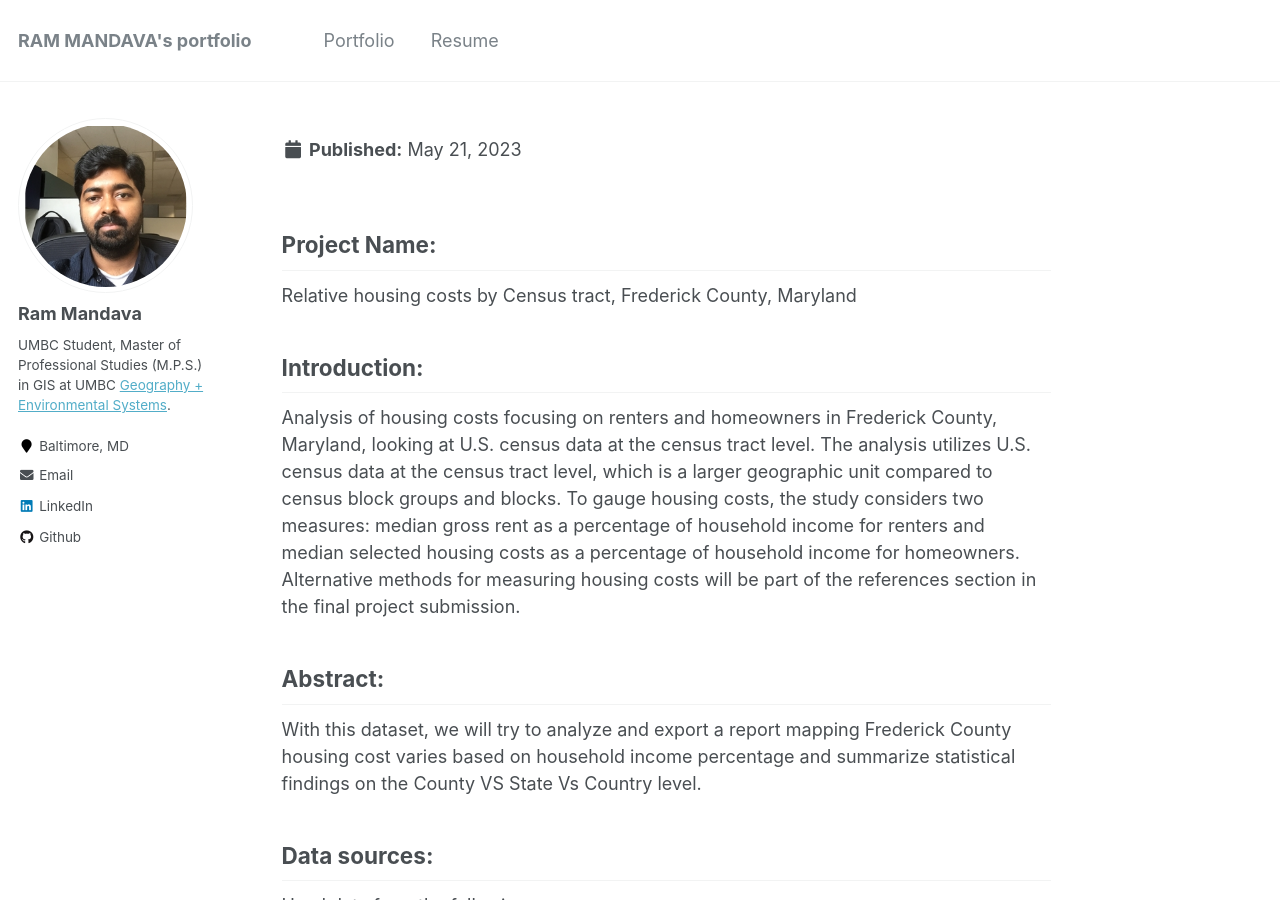
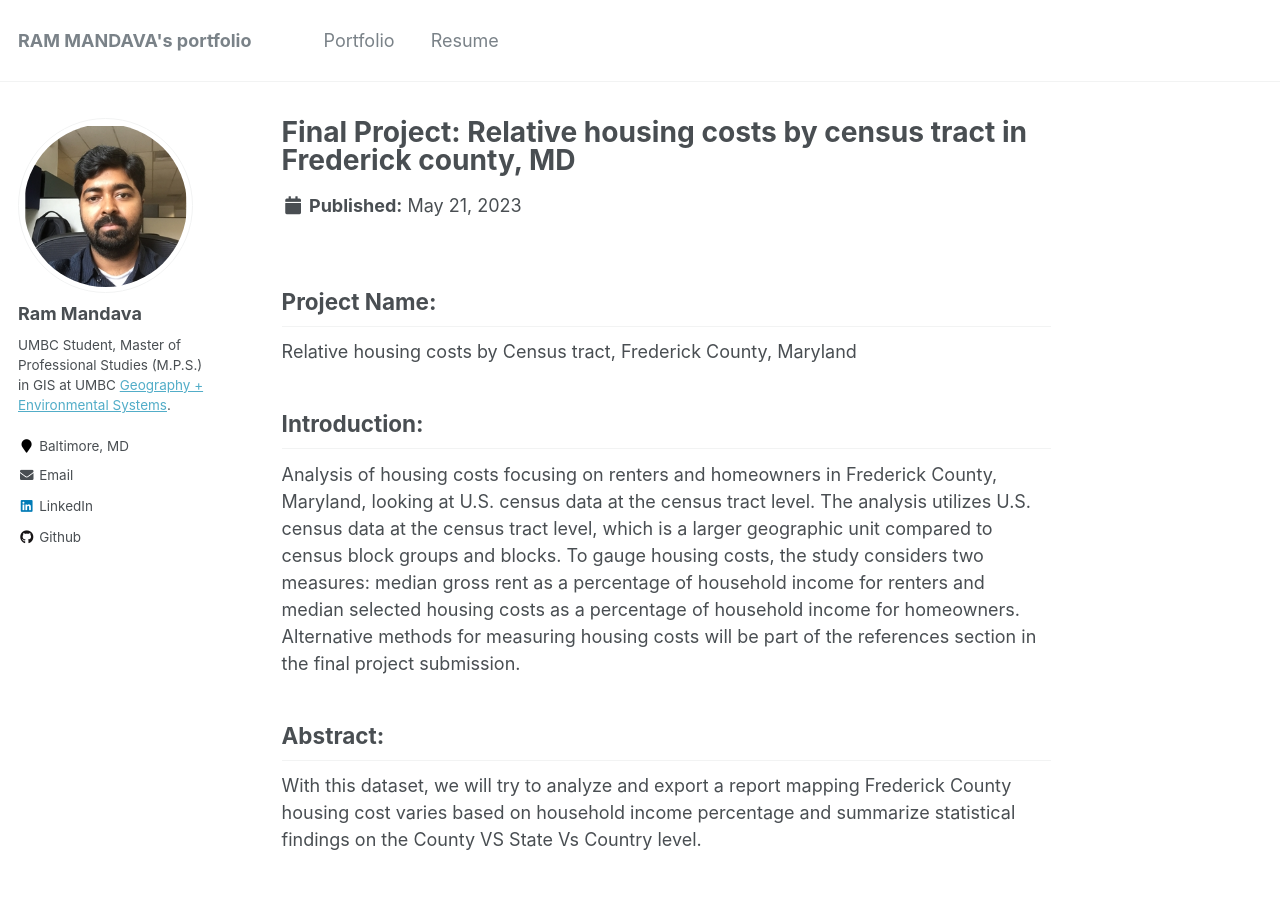
Before and after one commit to mandavaram/mandavaram.github.io, a Jekyll site: the page built from _portfolio/portfolio-1.md, in a window 1280 px wide and 900 px high. Built offline with Jekyll 4.4.1, drawn with Linux system fonts in a browser that asks for light colours; some of the changed lines change nothing that is shown.

Commit message:
Update portfolio-1.md

```diff
--- a/_portfolio/portfolio-1.md
+++ b/_portfolio/portfolio-1.md
@@ -1,6 +1,5 @@
 ---
-title: "Final Project: Relative housing costs by census tract in Frederick county, MD <br/>
-          <a href="/_pages/Relative_Housing_Costs_Analysis.html">Relative housing costs analysis</a>"
+title: "Final Project: Relative housing costs by census tract in Frederick county, MD <br/>"
 excerpt: "<br/><br/><img src='/images/2017-2021 Frederick County Relative Housing Costs (Renters).png'> <br/>
           <br/><img src='/images/2017-2021 Frederick County Relative Housing Costs (Owners with Mortgages).png'>  <br/>
           <br/><img src='/images/2017-2021 Frederick County Relative Housing Costs (Owners wo Mortgages).png'>"
```
